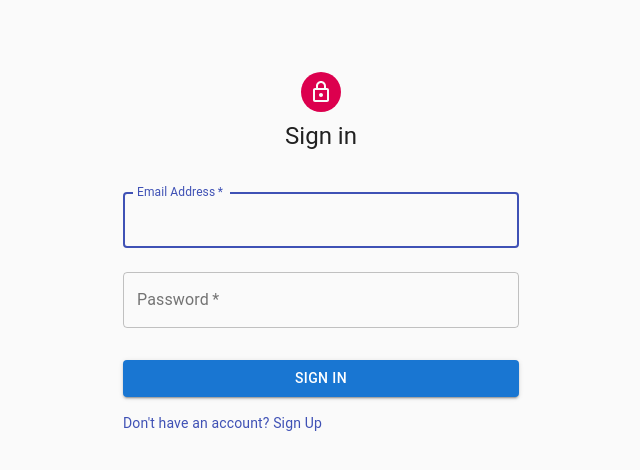
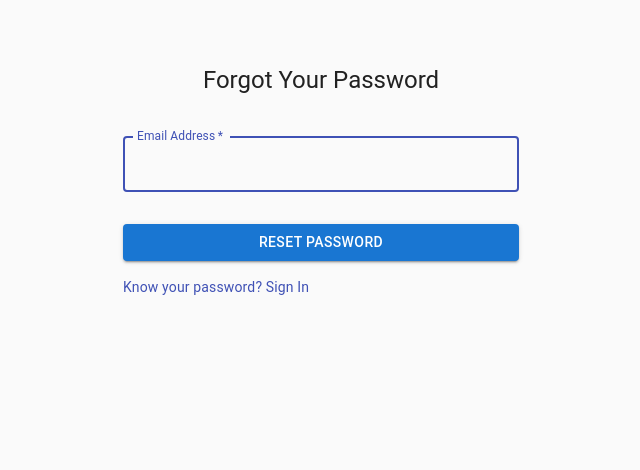
Before and after one commit to kglovern/queuerate, a React (Create React App) app in the folder client/: page /forgotpassword in a window 1280 px wide. Before the commit this address led to /login. Shown: the top 470 px of the page, without its empty margins (319-959 px from the left). Built offline with nearby package versions, Linux system fonts and the light colour scheme; no server answers.

Commit message:
add-forgot-password

```diff
--- a/client/src/js/Components/App.jsx
+++ b/client/src/js/Components/App.jsx
@@ -7,9 +7,10 @@ import { BrowserRouter as Router, Switch } from "react-router-dom";
 import Login from './Login';
 import SignUp from './SignUp';
 import DashBoard from './Dashboard';
+import ForgotPassword from './ForgotPassword';
 import { get_uuid } from "../Utility/Firebase"
 
-import { PrivateRoute, LoginRoute, SignUpRoute } from '../Utility/Routes';
+import { PrivateRoute, LoginRoute, SignUpRoute, ForgotPasswordRoute } from '../Utility/Routes';
 
 class App extends React.Component {
 
@@ -22,6 +23,7 @@ class App extends React.Component {
     return (
         <Router>
           <Switch>
+            <ForgotPasswordRoute authed={isAuth} path="/forgotpassword" component={ForgotPassword} />
             <LoginRoute authed={isAuth} path="/login" component={Login} />
             <SignUpRoute authed={isAuth} path="/signup" component={SignUp} />
             <PrivateRoute authed={isAuth} path='/' component={DashBoard} />
--- /dev/null
+++ b/client/src/js/Components/ForgotPassword.jsx
@@ -0,0 +1,66 @@
+import React, { useState } from 'react';
+import { doPasswordReset } from "../Utility/Firebase"
+
+import CssBaseline from '@material-ui/core/CssBaseline';
+
+import { withRouter } from "react-router-dom";
+
+import Button from '@material-ui/core/Button';
+import TextField from '@material-ui/core/TextField';
+
+import Link from '@material-ui/core/Link';
+import Grid from '@material-ui/core/Grid';
+import Typography from '@material-ui/core/Typography';
+import Container from '@material-ui/core/Container';
+
+const ForgotPassword = () => {
+    const [email, setEmail] = useState();
+
+    const onSubmit = event => {
+        event.preventDefault();
+        doPasswordReset(email);
+
+    }
+        return <Container component="main" maxWidth="xs">
+        <CssBaseline />
+        <div className="paper">
+            <Typography component="h1" variant="h5">
+                Forgot Your Password
+      </Typography>
+            <form className="form" onSubmit={onSubmit} noValidate>
+                <TextField
+                    variant="outlined"
+                    margin="normal"
+                    required
+                    fullWidth
+                    id="email"
+                    label="Email Address"
+                    name="email"
+                    autoComplete="email"
+                    onChange={e => setEmail(e.target.value)}
+                    autoFocus
+                />
+
+                <Button
+                    type="submit"
+                    fullWidth
+                    variant="contained"
+                    color="primary"
+                    className="submit"
+
+                >
+                    Reset Password
+        </Button>
+                <Grid container>
+                    <Grid item>
+                        <Link href="/signin" variant="body2">
+                            Know your password? Sign In
+                        </Link>
+                    </Grid>
+                </Grid>
+            </form>
+        </div>
+    </Container>
+
+}
+export default withRouter(ForgotPassword);
--- a/client/src/js/Components/Login.jsx
+++ b/client/src/js/Components/Login.jsx
@@ -86,14 +86,14 @@ class Login extends React.Component {
 						Sign In
 			</Button>
 					<Grid container>
-						{/*<Grid item xs>
-				<Link href="#" variant="body2">
-				  Forgot password?
+						<Grid item xs>
+				<Link href="/forgotpassword" variant="body2">
+				  Forgot your password?
 				</Link>
-			  </Grid>*/}
+			  </Grid>
 						<Grid item>
 							<Link href="/signup" variant="body2">
-								{"Don't have an account? Sign Up"}
+								Don't have an account? Sign Up
 							</Link>
 						</Grid>
 					</Grid>
--- a/client/src/js/Components/SignUp.jsx
+++ b/client/src/js/Components/SignUp.jsx
@@ -1,6 +1,5 @@
 import React from 'react';
 import { signup } from "../Utility/Firebase";
-import { useHistory } from "react-router-dom";
 
 import CssBaseline from '@material-ui/core/CssBaseline';
 import Avatar from '@material-ui/core/Avatar';
--- a/client/src/js/Utility/Firebase.jsx
+++ b/client/src/js/Utility/Firebase.jsx
@@ -55,3 +55,15 @@ export const logout = () => {
             console.log(error);
         });
 };
+
+export const doPasswordReset = email => {
+     firebase
+         .auth()
+         .sendPasswordResetEmail(email)
+         .then(() => {
+            window.location.href = ('/');
+        })
+         .catch(error => {
+            console.log(error);
+         });
+}
--- a/client/src/js/Utility/Routes.jsx
+++ b/client/src/js/Utility/Routes.jsx
@@ -34,8 +34,20 @@ function SignUpRoute({ component: Component, authed, ...rest }) {
     )
 }
 
+function ForgotPasswordRoute({ component: Component, authed, ...rest }) {
+    return (
+        <Route
+            {...rest}
+            render={(props) => authed === false
+                ? <Component {...props} />
+                : <Redirect to={{ pathname: '/', state: { from: props.location } }} />}
+        />
+    )
+}
+
 export {
     PrivateRoute,
     LoginRoute,
-    SignUpRoute
+    SignUpRoute,
+    ForgotPasswordRoute
 }
```
Also changed, not shown: 1 other file (tests, documents, lock files or other folders).
